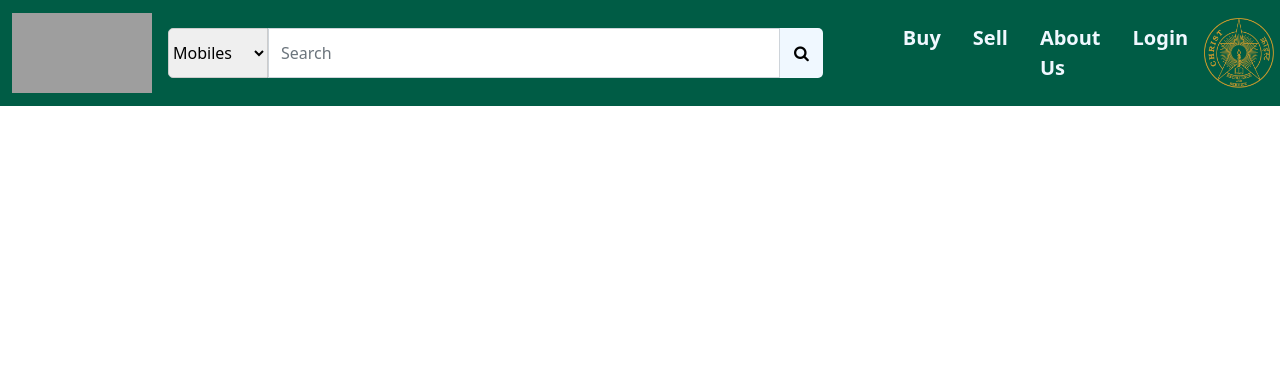
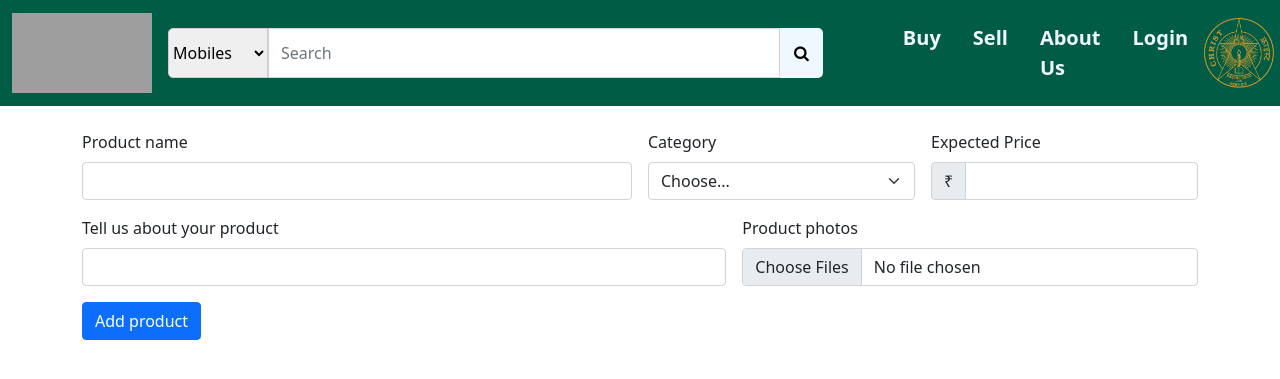
Before and after one commit to CHRISTInfotech/greenvasa, a Django app: template templates/seller_page.html in a window 1280 px wide. Shown: the top 379 px of the page. Run offline with Django 4.2, Linux system fonts and the light colour scheme; the template is opened without the code that fills it, so the values that code supplies are empty; grey boxes are pictures that could not be loaded.

Commit message:
seller dev

```diff
--- a/greenvasadev/urls.py
+++ b/greenvasadev/urls.py
@@ -19,6 +19,6 @@ from django.urls import include, path
 urlpatterns = [
     path('', include('main.urls',)),
     path('', include('sign_up_in.urls',)),
-    path('/', include('seller.urls',)),
+    path('g/', include('seller.urls',)),
     path('admin/', admin.site.urls),
 ]
--- a/templates/seller_page.html
+++ b/templates/seller_page.html
@@ -44,6 +44,14 @@
                     padding: 5px\9;
                 }
             }
+
+
+            .legend.product_box {
+    width:inherit; /* Or auto */
+    padding:0 10px; /* To give a bit of padding on the left and right */
+    border: #005C45 2px solid;
+    border-bottom:none;
+}
     </style>
 
 
@@ -109,12 +117,102 @@
 
       <div class="container mt-4">
 
-        <div class="row"></div>
+        <form class="row g-3 needs-validation" novalidate>
+          <div class="col-md-6">
+            <label for="validationCustom01" class="form-label">Product name</label>
+            <input type="text" class="form-control" id="validationCustom01" required>
+            <div class="valid-feedback">
+              Looks good!
+            </div>
+          </div>
+          <div class="col-md-3">
+            <label for="validationCustom04" class="form-label">Category</label>
+            <select class="form-select" id="validationCustom04" required>
+              <option selected disabled value="">Choose...</option>
+              <option value="Mobiles">Mobiles</option>
+              <option value="Laptops">Laptops</option>
+              <option value="Furniture">Furniture</option>
+              <option value="Electronics">Electronics</option>
+            </select>
+            <div class="invalid-feedback">
+              Please select a valid category.
+            </div>
+          </div>
+          <div class="col-md-3">
+            <label for="validationCustomUsername" class="form-label">Expected Price</label>
+            <div class="input-group has-validation">
+              <span class="input-group-text" id="inputGroupPrepend">₹</span>
+              <input type="text" class="form-control" id="validationCustomUsername" aria-describedby="inputGroupPrepend" required>
+              <div class="invalid-feedback">
+                Please Enter Expected Price.
+              </div>
+            </div>
+          </div>
+          <div class="col-md-7">
+            <label for="validationCustom03" class="form-label">Tell us about your product</label>
+            <input type="text" class="form-control" id="validationCustom03" required>
+            <div class="invalid-feedback">
+              Please tell us about your product.
+            </div>
+          </div>
+          <!-- <div class="col-md-3">
+            <label for="validationCustom04" class="form-label">State</label>
+            <select class="form-select" id="validationCustom04" required>
+              <option selected disabled value="">Choose...</option>
+              <option>...</option>
+            </select>
+            <div class="invalid-feedback">
+              Please select a valid state.
+            </div>
+          </div> -->
+          <div class="col-md-5">
+            <label for="validationCustom05" class="form-label">Product photos</label>
+            <input type="file" id="pro-image" name="pro-image" style="" class="form-control" multiple>
+            <div class="invalid-feedback">
+              Please upload your product images.
+            </div>
+          </div>
+          <!-- <div class="col-12">
+            <div class="form-check">
+              <input class="form-check-input" type="checkbox" value="" id="invalidCheck" required>
+              <label class="form-check-label" for="invalidCheck">
+                Agree to terms and conditions
+              </label>
+              <div class="invalid-feedback">
+                You must agree before submitting.
+              </div>
+            </div>
+          </div> -->
+          <div class="col-12">
+            <button class="btn btn-primary" type="submit">Add product</button>
+          </div>
+        </form>
 
       </div>
 
 
+      <script>
+        // Example starter JavaScript for disabling form submissions if there are invalid fields
+(function () {
+  'use strict'
 
+  // Fetch all the forms we want to apply custom Bootstrap validation styles to
+  var forms = document.querySelectorAll('.needs-validation')
+
+  // Loop over them and prevent submission
+  Array.prototype.slice.call(forms)
+    .forEach(function (form) {
+      form.addEventListener('submit', function (event) {
+        if (!form.checkValidity()) {
+          event.preventDefault()
+          event.stopPropagation()
+        }
+
+        form.classList.add('was-validated')
+      }, false)
+    })
+})()
+      </script>
 
 </body>
 </html>
```
